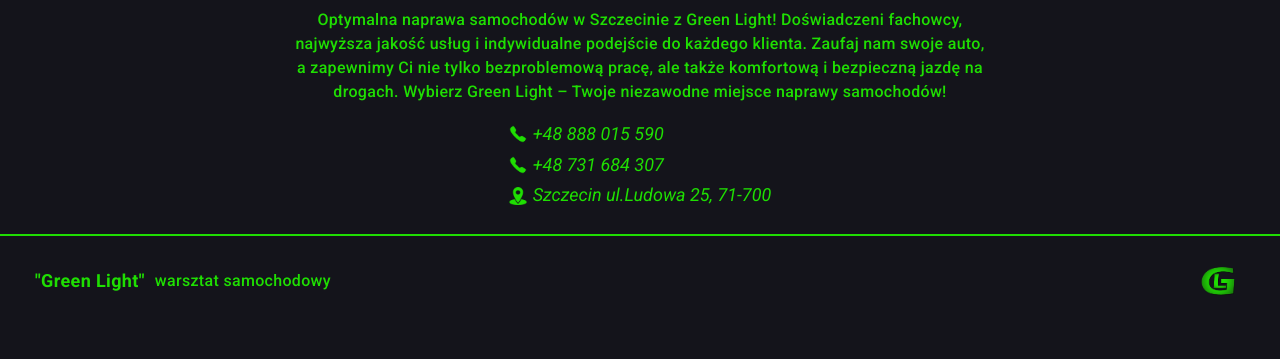
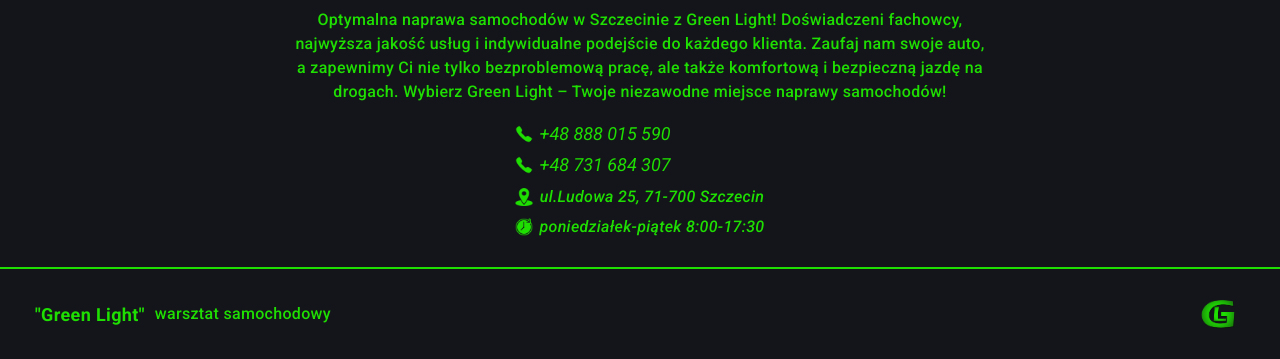
Before and after one commit to bakhonin/project-green-light, a website built with Vite: page index.html in a window 1280 px wide. Shown: the part 2332-2691 px from the top of the page. Before the commit the page ends 2658 px from the top, so only its background shows below. Built offline with nearby package versions, Linux system fonts and the light colour scheme.

Commit message:
animation for logo, add time work

```diff
--- a/css/style.css
+++ b/css/style.css
@@ -30,6 +30,8 @@
 .logo {
   display: flex;
   align-items: flex-end;
+  opacity: 0;
+  animation: fadeIn 2s forwards;
 }
 
 .img-logo {
@@ -44,6 +46,15 @@
   font-size: medium;
 }
 
+@keyframes fadeIn {
+  from {
+    opacity: 0;
+  }
+  to {
+    opacity: 1;
+  }
+}
+
 .address-nav {
   display: flex;
 }
@@ -52,6 +63,7 @@
   display: flex;
   padding-top: 20px;
   gap: 12px;
+  align-items: center;
 }
 
 .header-address {
@@ -295,6 +307,28 @@
   transform: translateY(-50%);
 }
 
+.contact-time {
+  margin-top: 6px;
+  font-size: 18px;
+}
+
+.with-icon-time {
+  position: relative;
+  padding-left: 24px;
+}
+
+.with-icon-time::before {
+  content: '';
+  background-image: url('/public/img/icons8-time-50.png');
+  background-size: 18px 18px;
+  width: 18px;
+  height: 18px;
+  position: absolute;
+  left: 0;
+  top: 50%;
+  transform: translateY(-50%);
+}
+
 /* ___________________ FOOTER __________________ */
 
 .page-footer {
--- a/index.html
+++ b/index.html
@@ -60,7 +60,7 @@
             <a class="info link" href="tel:+110001111111">+48 731 684 307</a>
           </li>
           <li>
-            <p class="header-address">ul.Ludowa 25, 71-700</p>
+            <p class="header-address text">ul.Ludowa 25, 71-700</p>
           </li>
         </ul>
       </address>
@@ -321,8 +321,13 @@
               >
             </li>
             <li>
-              <p class="contact-address with-icon-address">
-                Szczecin ul.Ludowa 25, 71-700
+              <p class="contact-address with-icon-address text">
+                ul.Ludowa 25, 71-700 Szczecin
+              </p>
+            </li>
+            <li>
+              <p class="contact-time with-icon-time text">
+                poniedziałek-piątek 8:00-17:30
               </p>
             </li>
           </ul>
```
Also changed, not shown: public/img/icons8-time-50.png (added).
